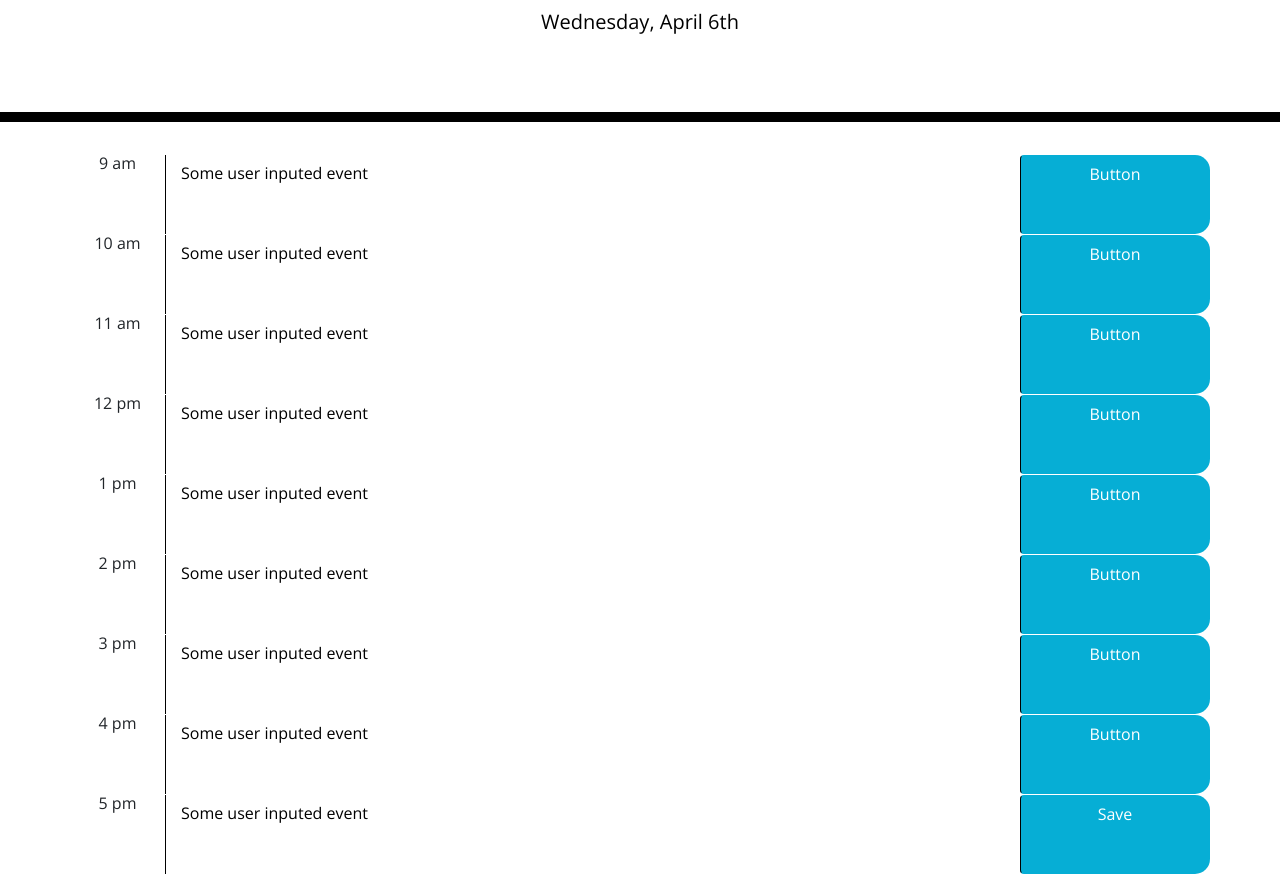
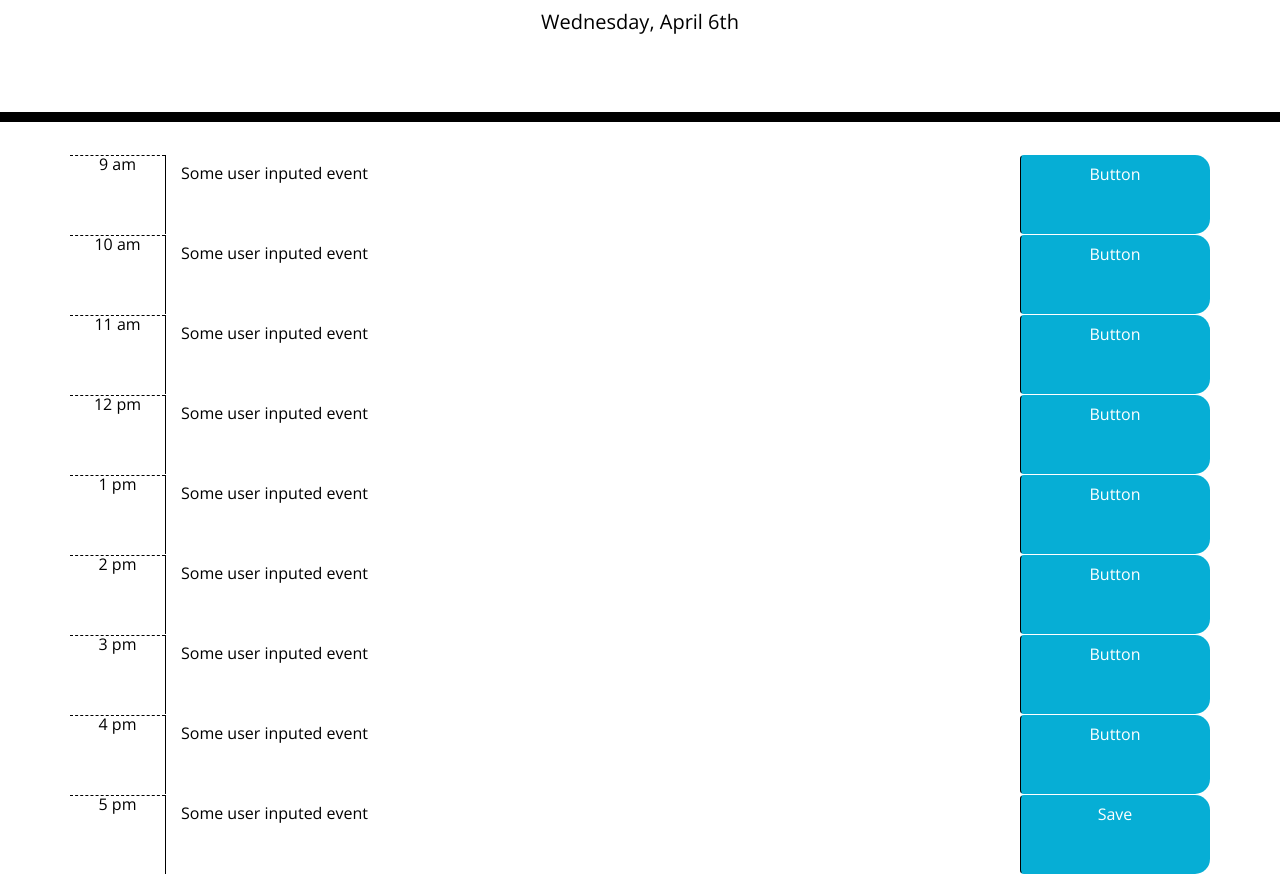
Before and after one commit to Tim-Zebra/05-Homework_Third-Party-APIs, a plain HTML site: page index.html in a window 1280 px wide. Shown: the part 182-1056 px from the top of the page. Drawn offline with nearby package versions, Linux system fonts and the light colour scheme.

Commit message:
reapplied and addjusted CSS classes.

```diff
--- a/index.html
+++ b/index.html
@@ -23,55 +23,55 @@
   </head>
 
   <body>
-    <header class="jumbotron text-center">
+    <header class="jumbotron">
       <h1 class="display-3">Work Day Scheduler</h1>
       <p class="lead">A simple calendar app for scheduling your work day</p>
       <p id="currentDay" class="lead"></p>
     </header>
     <div class="container">
       <!-- Timeblocks go here -->
-      <div class="row" id="9">
-        <div class="col-1 time-block">9 am</div>
+      <div class="row time-block" id="9">
+        <div class="col-1 hour">9 am</div>
         <textarea class="col-9 description">Some user inputed event</textarea>
         <div class="col-2 btn saveBtn">Button</div>
       </div>
-      <div class="row" id="10">
-        <div class="col-1 time-block">10 am</div>
+      <div class="row time-block" id="10">
+        <div class="col-1 hour">10 am</div>
         <textarea class="col-9 description">Some user inputed event</textarea>
         <div class="col-2 btn saveBtn">Button</div>
       </div>
-      <div class="row" id="11">
-        <div class="col-1 time-block">11 am</div>
+      <div class="row time-block" id="11">
+        <div class="col-1 hour">11 am</div>
         <textarea class="col-9 description">Some user inputed event</textarea>
         <div class="col-2 btn saveBtn">Button</div>
       </div>
-      <div class="row" id="12">
-        <div class="col-1 time-block">12 pm</div>
+      <div class="row time-block" id="12">
+        <div class="col-1 hour">12 pm</div>
         <textarea class="col-9 description">Some user inputed event</textarea>
         <div class="col-2 btn saveBtn">Button</div>
       </div>
-      <div class="row" id="13">
-        <div class="col-1 time-block">1 pm</div>
+      <div class="row time-block" id="13">
+        <div class="col-1 hour">1 pm</div>
         <textarea class="col-9 description">Some user inputed event</textarea>
         <div class="col-2 btn saveBtn">Button</div>
       </div>
-      <div class="row" id="14">
-        <div class="col-1 time-block">2 pm</div>
+      <div class="row time-block" id="14">
+        <div class="col-1 hour">2 pm</div>
         <textarea class="col-9 description">Some user inputed event</textarea>
         <div class="col-2 btn saveBtn">Button</div>
       </div>
-      <div class="row" id="15">
-        <div class="col-1 time-block">3 pm</div>
+      <div class="row time-block" id="15">
+        <div class="col-1 hour">3 pm</div>
         <textarea class="col-9 description">Some user inputed event</textarea>
         <div class="col-2 btn saveBtn">Button</div>
       </div>
-      <div class="row" id="16">
-        <div class="col-1 time-block">4 pm</div>
+      <div class="row time-block" id="16">
+        <div class="col-1 hour">4 pm</div>
         <textarea class="col-9 description">Some user inputed event</textarea>
         <div class="col-2 btn saveBtn">Button</div>
       </div>
-      <div class="row" id="17">
-        <div class="col-1 time-block">5 pm</div>
+      <div class="row time-block" id="17">
+        <div class="col-1 hour">5 pm</div>
         <textarea class="col-9 description">Some user inputed event</textarea>
         <div class="col-2 btn saveBtn">Save</div>
       </div>
```
